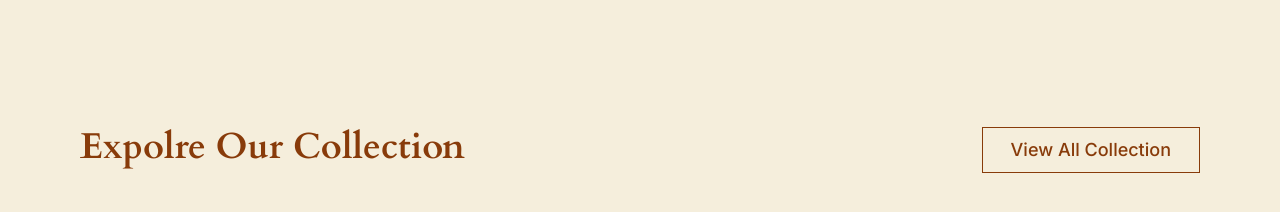
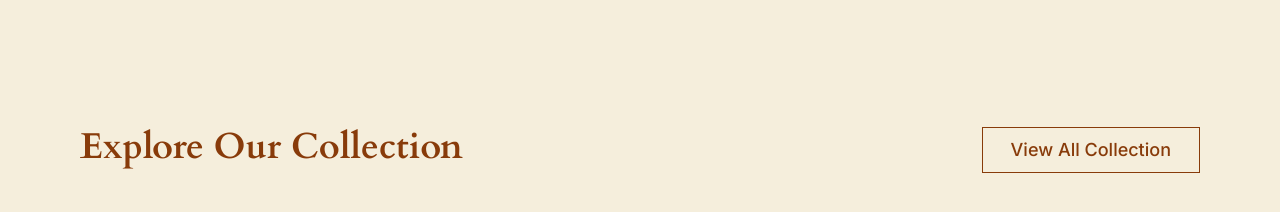
Before and after one commit to TeeHtwin/kalasa-gallery-end_user, a Next.js app: page / in a window 1280 px wide. Shown: the part 1510-1722 px from the top of the page. Built offline with nearby package versions, Linux system fonts and the light colour scheme; what tailwindcss-animated would draw is missing.

Commit message:
[modify] collection card css

```diff
--- a/src/app/components/collection/Collection.tsx
+++ b/src/app/components/collection/Collection.tsx
@@ -1,3 +1,5 @@
+"use client";
+
 import React from "react";
 import CollectionCard from "../cards/CollectionCard";
 import { Collection } from "@/types";
@@ -8,7 +10,7 @@ interface CollectionsProps {
 const Collection = ({ data }: CollectionsProps) => {
   const getColumnCount = (partition: number) =>
     data
-      ? data?.length % partition === 0
+      ? data?.length >= partition
         ? partition
         : data?.length % partition
       : 1;
--- a/src/app/page.tsx
+++ b/src/app/page.tsx
@@ -41,7 +41,7 @@ export default async function page() {
       </Layout>
       <Layout className="lg:p-20 text-primary lg:text-5xl">
         <div className="flex justify-between">
-          <Title>Expolre Our Collection</Title>
+          <Title>Explore Our Collection</Title>
           <LinkBtn
             href="/collections"
             dtText="View All Collection"
```
